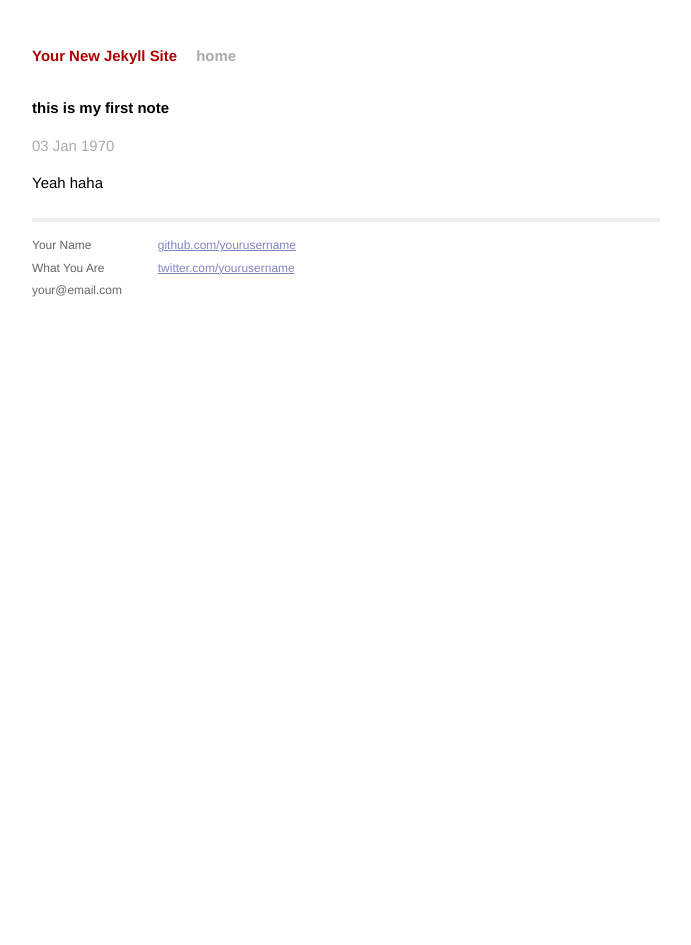
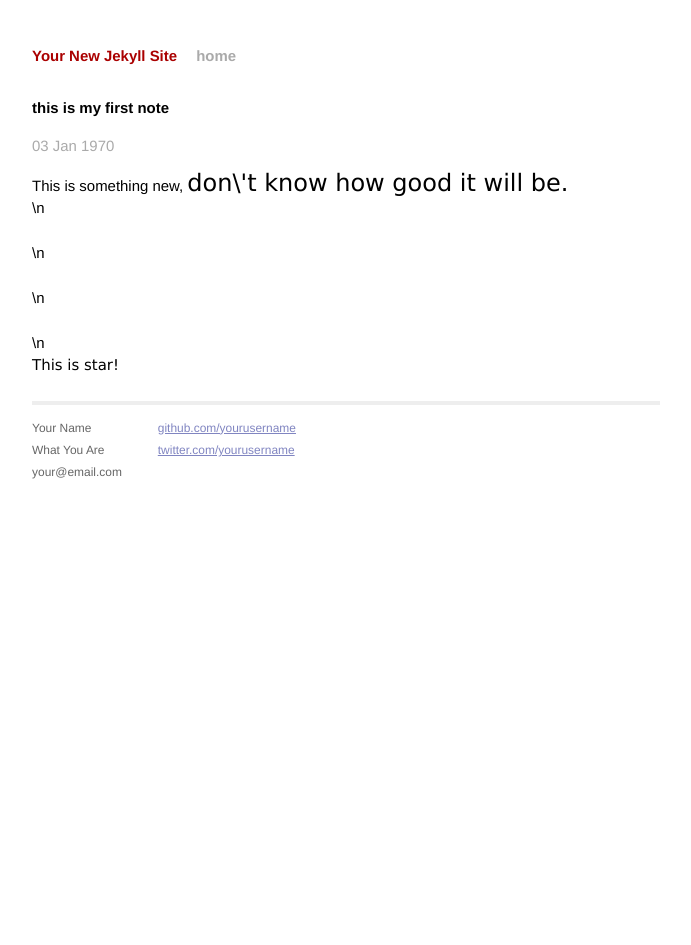
Before and after one commit to kongtest/kongtest.github.io, a Jekyll site: the page built from _posts/1970-01-03-this-is-my-first-note.md, in a window 1280 px wide. Shown: the whole page, without its empty margins (294-985 px from the left). Built offline with Jekyll 4.4.1, drawn with Linux system fonts in a browser that asks for light colours.

Commit message:
try new html inside

```diff
--- a/_posts/1970-01-03-this-is-my-first-note.md
+++ b/_posts/1970-01-03-this-is-my-first-note.md
@@ -2,4 +2,4 @@
 layout: post
 title: this is my first note
 ---
-Yeah haha
+<html><head><meta http-equiv="Content-Type" content="text/html; charset=UTF-8"/></head><body style="word-wrap: break-word; -webkit-nbsp-mode: space; -webkit-line-break: after-white-space;"><div>This is something new, <span style="font-family: verdana, geneva; font-size: x-large;">don\'t know how good it will be.</span></div>\n<div><br clear="none"/></div>\n<div><br clear="none"/></div>\n<div><br clear="none"/></div>\n<div><span style="font-family: \'trebuchet ms\', geneva;">This is star!</span></div></body></html>
```
